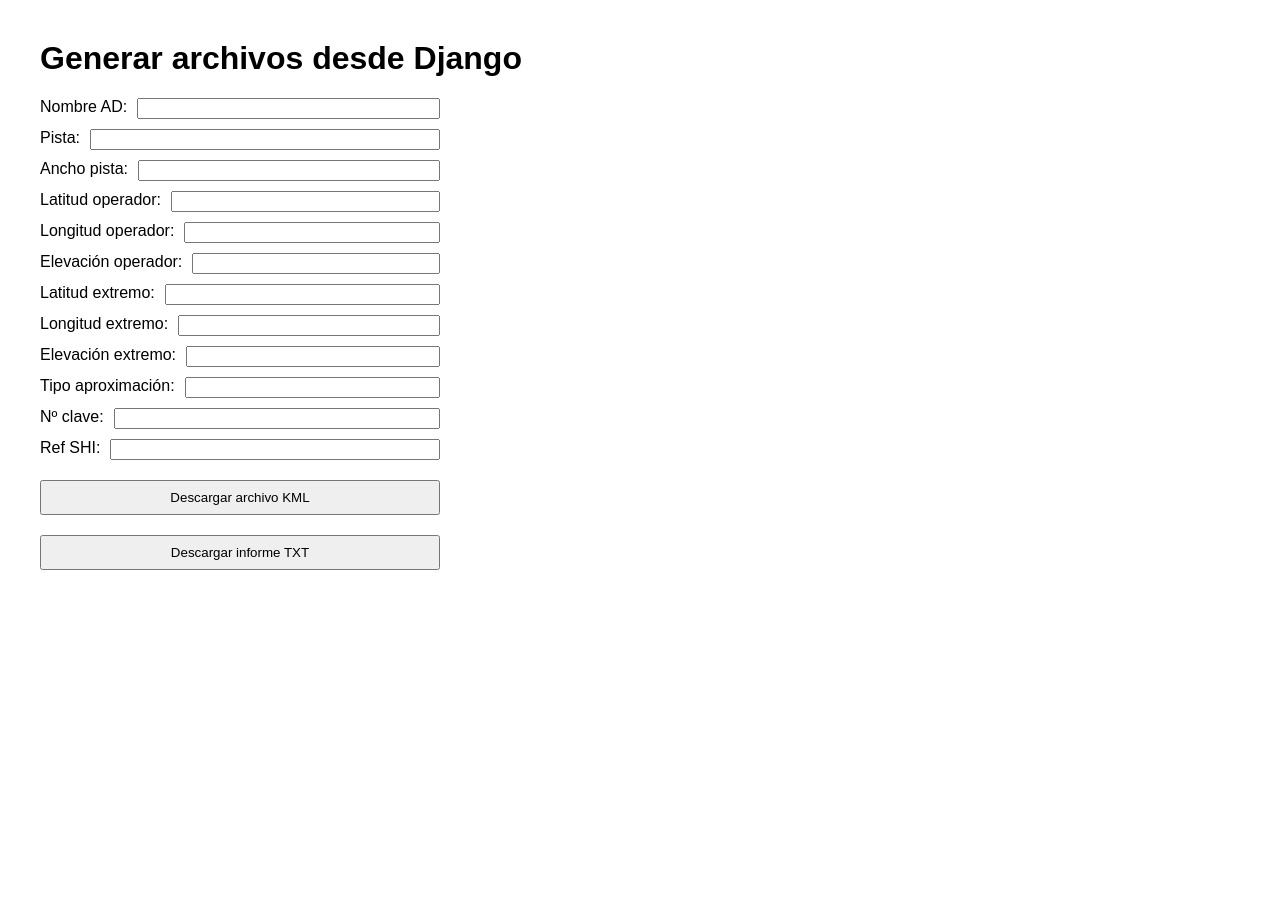
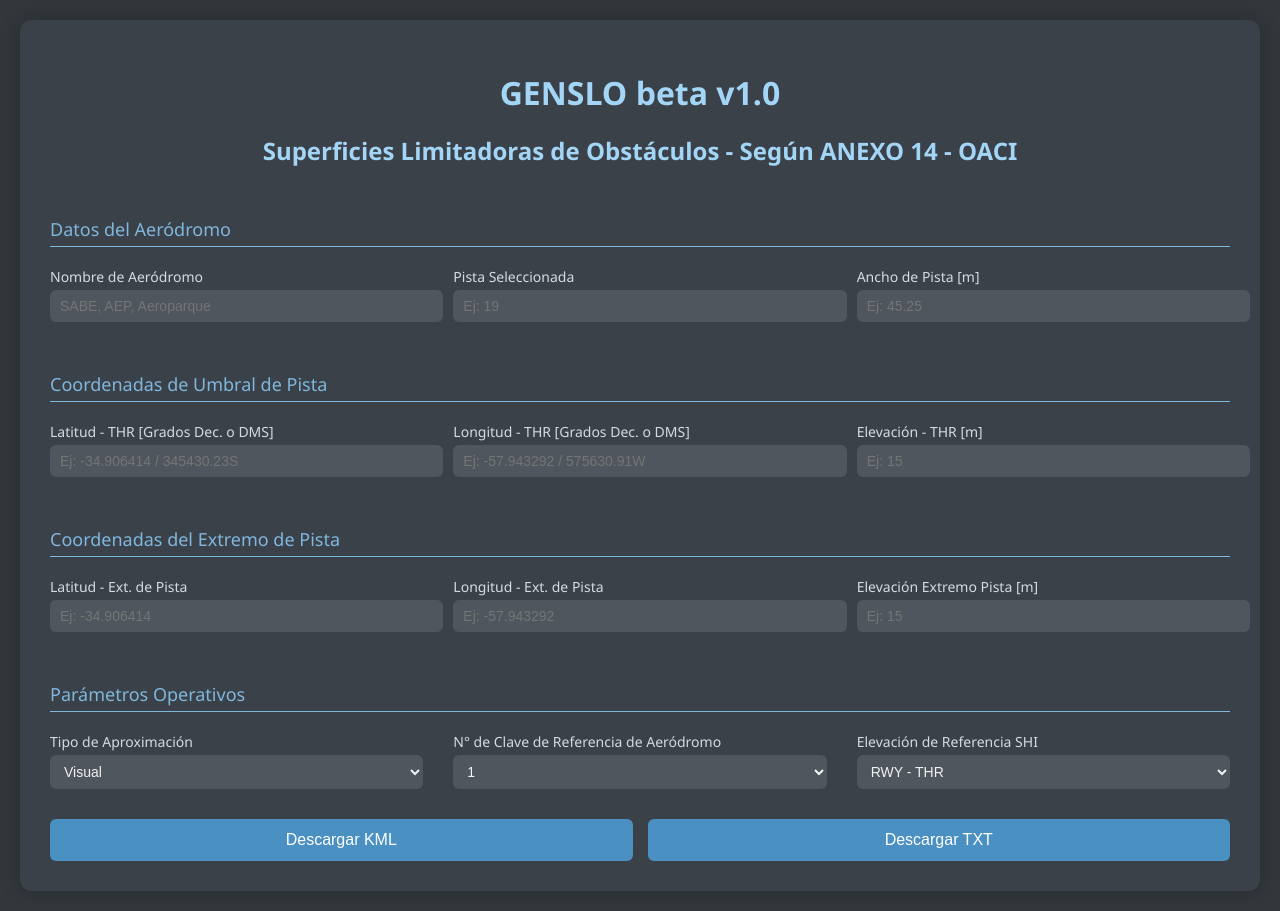
Before and after one commit to gtaingsoftware/genslo, a Django app: page / in a window 1280 px wide. Before the commit the page ends 570 px from the top, so only its background shows below. Run offline with Django 5.2, Linux system fonts and the light colour scheme.

Commit message:
Update index.html

```diff
--- a/app/templates/index.html
+++ b/app/templates/index.html
@@ -1,37 +1,253 @@
 <!DOCTYPE html>
 <html lang="es">
 <head>
-  <meta charset="UTF-8">
-  <title>Generar KML / TXT</title>
+  <meta charset="UTF-8" />
+  <meta name="viewport" content="width=device-width, initial-scale=1.0"/>
+  <title>GENSLO Web - Superficies OACI</title>
   <style>
-    body { font-family: sans-serif; margin: 40px; }
-    form { display: grid; gap: 10px; max-width: 400px; }
-    label { display: flex; justify-content: space-between; }
-    input { flex: 1; margin-left: 10px; }
-    button { margin-top: 10px; padding: 8px 12px; cursor: pointer; }
+    body {
+      font-family: 'Segoe UI', Tahoma, Geneva, Verdana, sans-serif;
+      margin: 0;
+      background-color: #32373c;
+      color: #f1f1f1;
+      padding: 20px;
+    }
+
+    form {
+      max-width: 1200px;
+      margin: auto;
+      background-color: #3b4148;
+      padding: 30px;
+      border-radius: 12px;
+      box-shadow: 0 0 20px rgba(0, 0, 0, 0.2);
+    }
+
+    h1, h2 {
+      text-align: center;
+      color: #a3d5f7;
+      margin-bottom: 10px;
+    }
+
+    .separator {
+      grid-column: 1 / -1;
+      font-size: 18px;
+      color: #7fb7de;
+      margin-top: 30px;
+      border-bottom: 1px solid #7fb7de;
+      padding-bottom: 5px;
+    }
+
+    .form-grid {
+      display: grid;
+      grid-template-columns: 1fr 1fr 1fr;
+      gap: 20px 30px;
+      margin-top: 20px;
+    }
+
+    label {
+      font-size: 14px;
+      margin-bottom: 4px;
+      display: block;
+      color: #d4dbe3;
+    }
+
+    input, select {
+      width: 100%;
+      padding: 8px 10px;
+      border-radius: 6px;
+      border: none;
+      background-color: #4f565e;
+      color: #f1f1f1;
+      font-size: 14px;
+      transition: box-shadow 0.3s ease;
+    }
+
+    input:focus, select:focus {
+      outline: none;
+      box-shadow: 0 0 0 2px #7fb7de;
+      background-color: #5c646d;
+    }
+
+    .full-width {
+      grid-column: 1 / -1;
+    }
+
+    .button-group {
+      display: flex;
+      gap: 15px;
+      margin-top: 30px;
+    }
+
+    button {
+      background-color: #4a90c2;
+      color: white;
+      padding: 12px 20px;
+      font-size: 16px;
+      border: none;
+      border-radius: 6px;
+      cursor: pointer;
+      transition: background-color 0.3s ease;
+      flex: 1;
+    }
+
+    button:hover {
+      background-color: #3a7db0;
+    }
+
+    @media (max-width: 1024px) {
+      .form-grid {
+        grid-template-columns: 1fr 1fr;
+      }
+    }
+
+    @media (max-width: 768px) {
+      .form-grid {
+        grid-template-columns: 1fr;
+      }
+      .button-group {
+        flex-direction: column;
+      }
+    }
   </style>
 </head>
 <body>
-<h1>Generar archivos desde Django</h1>
+  <form id="genslo-form">
+    <h1>GENSLO beta v1.0</h1>
+    <h2>Superficies Limitadoras de Obstáculos - Según ANEXO 14 - OACI</h2>
 
-<form method="post" action="/api/ejecutar/">
-    {% csrf_token %}
-    <label>Nombre AD: <input name="nombre_ad" required></label>
-    <label>Pista: <input name="pista" required></label>
-    <label>Ancho pista: <input name="ancho_pista" required></label>
-    <label>Latitud operador: <input name="lat_op_dms" required></label>
-    <label>Longitud operador: <input name="long_op_dms" required></label>
-    <label>Elevación operador: <input name="elev_op" required></label>
-    <label>Latitud extremo: <input name="lat_ext_dms" required></label>
-    <label>Longitud extremo: <input name="long_ext_dms" required></label>
-    <label>Elevación extremo: <input name="elev_ext" required></label>
-    <label>Tipo aproximación: <input name="tipo_aprox" required></label>
-    <label>Nº clave: <input name="n_clave" required></label>
-    <label>Ref SHI: <input name="ref_shi" required></label>
+    <div class="form-grid">
+      <div class="separator">Datos del Aeródromo</div>
 
-    <button type="submit" name="descargar_kml">Descargar archivo KML</button>
-    <button type="submit" name="descargar_txt">Descargar informe TXT</button>
-</form>
+      <div>
+        <label>Nombre de Aeródromo</label>
+        <input type="text" name="nombre_ad" placeholder="SABE, AEP, Aeroparque">
+      </div>
+      <div>
+        <label>Pista Seleccionada</label>
+        <input type="text" id="pista" name="pista" placeholder="Ej: 19">
+      </div>
+      <div>
+        <label>Ancho de Pista [m]</label>
+        <input type="text" name="ancho_pista" placeholder="Ej: 45.25">
+      </div>
 
+      <div class="separator">Coordenadas de Umbral de Pista</div>
+
+      <div>
+        <label id="latitudLabel">Latitud - THR [Grados Dec. o DMS]</label>
+        <input type="text" name="lat_op_dms" placeholder="Ej: -34.906414 / 345430.23S">
+      </div>
+      <div>
+        <label id="longitudLabel">Longitud - THR [Grados Dec. o DMS]</label>
+        <input type="text" name="long_op_dms" placeholder="Ej: -57.943292 / 575630.91W">
+      </div>
+      <div>
+        <label>Elevación - THR [m]</label>
+        <input type="text" name="elev_op" placeholder="Ej: 15">
+      </div>
+
+      <div class="separator">Coordenadas del Extremo de Pista</div>
+
+      <div>
+        <label>Latitud - Ext. de Pista</label>
+        <input type="text" name="lat_ext_dms" placeholder="Ej: -34.906414">
+      </div>
+      <div>
+        <label>Longitud - Ext. de Pista</label>
+        <input type="text" name="long_ext_dms" placeholder="Ej: -57.943292">
+      </div>
+      <div>
+        <label>Elevación Extremo Pista [m]</label>
+        <input type="text" name="elev_ext" placeholder="Ej: 15">
+      </div>
+
+      <div class="separator">Parámetros Operativos</div>
+
+      <div>
+        <label>Tipo de Aproximación</label>
+        <select name="tipo_aprox">
+          <option value="Visual">Visual</option>
+          <option value="No Precision">No Precision</option>
+          <option value="Precision CAT I">Precision CAT I</option>
+          <option value="Precision CAT II o III">Precision CAT II o III</option>
+        </select>
+      </div>
+
+      <div>
+        <label>N° de Clave de Referencia de Aeródromo</label>
+        <select name="n_clave">
+          <option value="1">1</option>
+          <option value="2">2</option>
+          <option value="3">3</option>
+          <option value="4">4</option>
+        </select>
+      </div>
+
+      <div>
+        <label>Elevación de Referencia SHI</label>
+        <select name="ref_shi">
+          <option value="RWY - THR">RWY - THR</option>
+          <option value="Punto Medio">Punto Medio</option>
+          <option value="RWY - Extremo">RWY - Extremo</option>
+        </select>
+      </div>
+    </div>
+
+    <div class="button-group">
+      <button type="button" id="btn-kml">Descargar KML</button>
+      <button type="button" id="btn-txt">Descargar TXT</button>
+    </div>
+  </form>
+
+  <script>
+    // Cambia etiquetas según pista ingresada
+    document.getElementById('pista').addEventListener('input', function () {
+      const pista = this.value.trim();
+      const latitudLabel = document.getElementById('latitudLabel');
+      const longitudLabel = document.getElementById('longitudLabel');
+
+      if (pista) {
+        latitudLabel.textContent = `Latitud - THR ${pista} [Grados Dec. o DMS]`;
+        longitudLabel.textContent = `Longitud - THR ${pista} [Grados Dec. o DMS]`;
+      } else {
+        latitudLabel.textContent = 'Latitud - THR [Grados Dec. o DMS]';
+        longitudLabel.textContent = 'Longitud - THR [Grados Dec. o DMS]';
+      }
+    });
+
+    // Función genérica para enviar el formulario
+    async function enviar(tipo) {
+      const form = document.getElementById('genslo-form');
+      const formData = new FormData(form);
+      const json = Object.fromEntries(formData.entries());
+
+      try {
+        const response = await fetch(`/api/${tipo}/`, {
+          method: 'POST',
+          headers: { 'Content-Type': 'application/json' },
+          body: JSON.stringify(json)
+        });
+
+        if (!response.ok) {
+          alert("Error al generar el archivo. Verifica los datos o el servidor.");
+          return;
+        }
+
+        const blob = await response.blob();
+        const url = window.URL.createObjectURL(blob);
+        const a = document.createElement('a');
+        a.href = url;
+        a.download = tipo === 'generar-kml' ? 'archivo.kml' : 'informe.txt';
+        a.click();
+        window.URL.revokeObjectURL(url);
+      } catch (error) {
+        console.error("Error en la solicitud:", error);
+        alert("No se pudo conectar con el servidor.");
+      }
+    }
+
+    document.getElementById('btn-kml').addEventListener('click', () => enviar('generar-kml'));
+    document.getElementById('btn-txt').addEventListener('click', () => enviar('generar-txt'));
+  </script>
 </body>
 </html>
```
